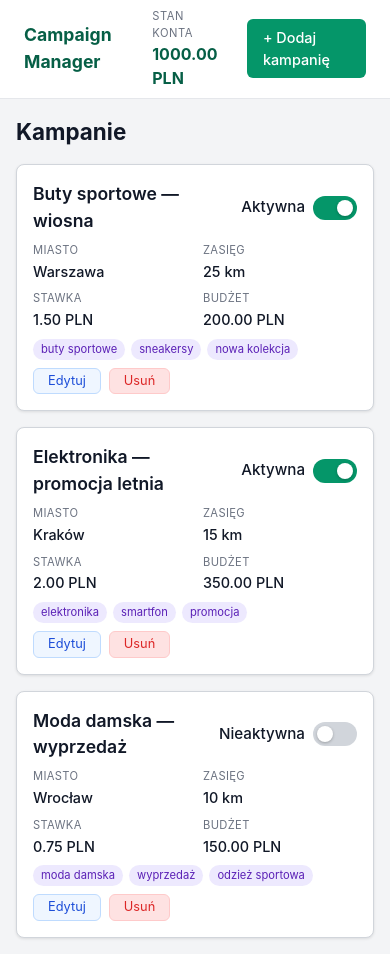
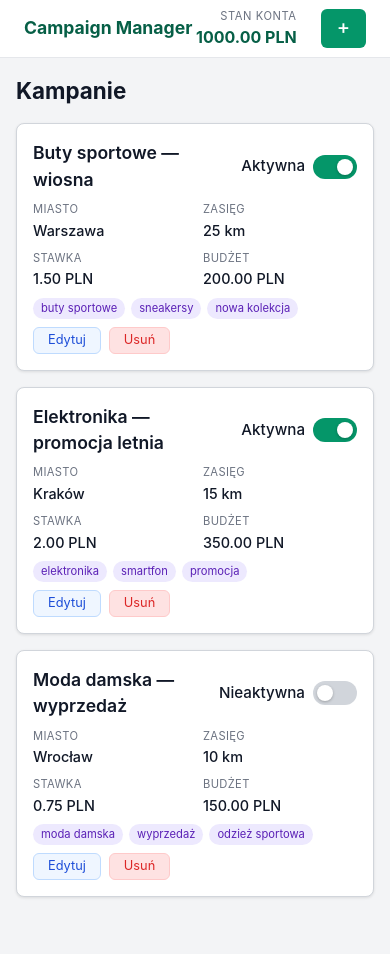
Before and after one commit to lukaset649/CampaignManager, a React (Vite) app: page / in a window 390 px wide. After the commit the page ends 913 px from the top, so only its background shows below. Built offline with nearby package versions, Linux system fonts and the light colour scheme.

Commit message:
adjust create campaign button for mobile view

```diff
--- a/src/components/AppLayout/AppLayout.less
+++ b/src/components/AppLayout/AppLayout.less
@@ -31,6 +31,19 @@
     font-size: 0.9rem;
     font-weight: 500;
   }
+
+  &__add-link-icon {
+    @media (max-width: 570px) {
+      font-size: 1.25rem;
+      line-height: 1;
+    }
+  }
+
+  &__add-link-text {
+    @media (max-width: 570px) {
+      display: none;
+    }
+  }
 }
 
 .app-main {
--- a/src/components/AppLayout/AppLayout.tsx
+++ b/src/components/AppLayout/AppLayout.tsx
@@ -10,7 +10,8 @@ export const AppLayout = () => (
       <div className="app-header__right">
         <BalanceWidget />
         <Link to={ROUTES.CAMPAIGN_NEW} className="app-header__add-link">
-          + Dodaj kampanię
+          <span className="app-header__add-link-icon">+</span>
+          <span className="app-header__add-link-text"> Dodaj kampanię</span>
         </Link>
       </div>
     </header>
```
